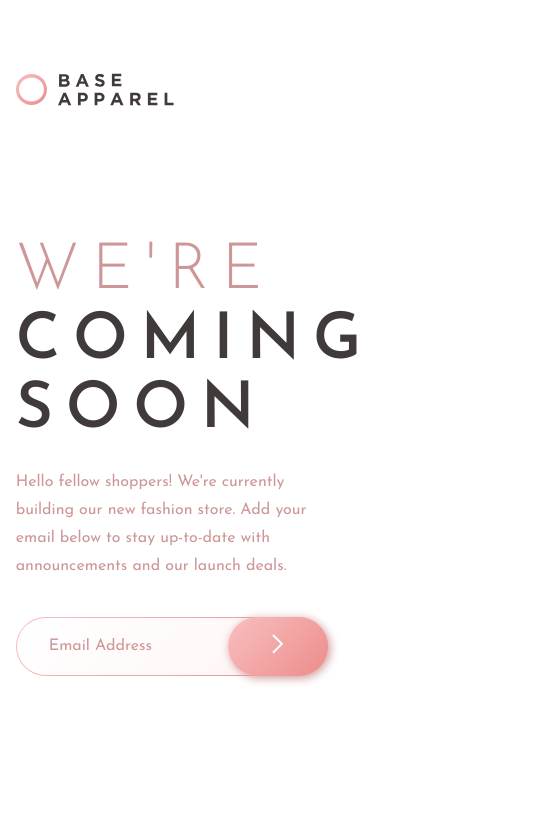
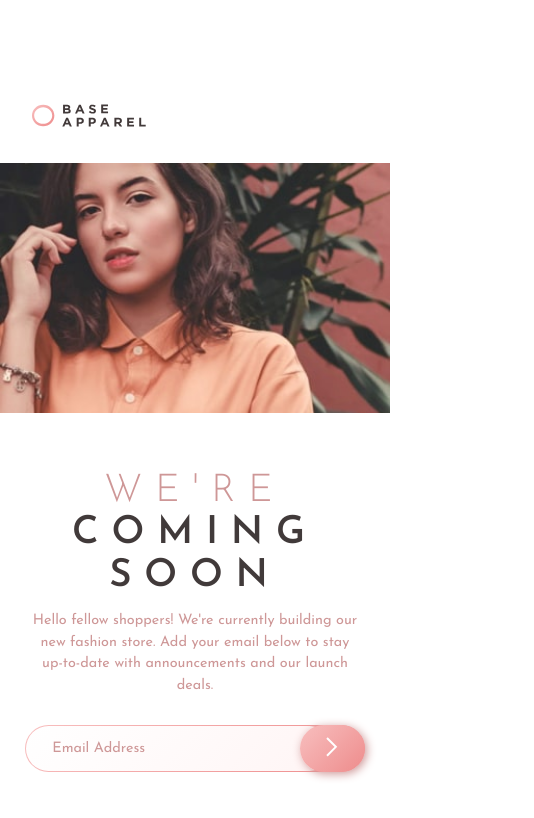
Before and after one commit to DuraBull/Base-Apparel-Coming-Soon, a plain HTML site: page index.html in a window 390 px wide. Shown: the whole page, 534 px wide, since content can reach past the window. Drawn offline with Linux system fonts and the light colour scheme.

Commit message:
mobile update

```diff
--- a/index.html
+++ b/index.html
@@ -15,6 +15,7 @@
           <div class="logo">
             <img src="images/logo.svg" alt="Base Apparel Logo" />
           </div>
+          <div class="hero-mobile"></div>
           <div class="title">
             <h1><span>We're</span> Coming Soon</h1>
           </div>
@@ -26,17 +27,15 @@
             </p>
           </div>
           <div class="form" name="form">
-              <input id="email" type="text" value="Email Address" name="email"/>
-              <button class="btn btn-submit" id="submit">
-                <img src="images/icon-arrow.svg" alt="" />
-              </button>
+            <input id="email" type="text" value="Email Address" name="email" />
+            <button class="btn btn-submit" id="submit">
+              <img src="images/icon-arrow.svg" alt="" />
+            </button>
             <div class="error inv">
-              <img src="images/icon-error.svg" alt="">
+              <img src="images/icon-error.svg" alt="" />
             </div>
             <div class="validation inv">
-              <p>
-                Please provide a valid email
-              </p>
+              <p>Please provide a valid email</p>
             </div>
           </div>
         </div>
--- a/js/validation.js
+++ b/js/validation.js
@@ -14,20 +14,8 @@ email.addEventListener("keyup", function(event) {
 });
 
 function validateEmail() {
-    if (checkAt()) {
-
-        if (emailLength() >= 2) {
-
-            if (validDomain()) {
-                emailValid = true;
-            }
-            else {
-                emailValid = false;
-            }
-        }
-        else {
-            emailValid = false;
-        }
+    if (checkAt() && (emailLength() >= 2) && validDomain()) {
+        emailValid = true;
     }
     else {
         emailValid = false;
--- a/sass/layout/_desktop.sass
+++ b/sass/layout/_desktop.sass
@@ -2,6 +2,7 @@
     display: grid
     grid-template-columns: 1.35fr 1fr
     max-width: 1440px
+    min-width: 350px
 
 .content
     display: flex
@@ -10,6 +11,17 @@
 
 .logo
     margin-bottom: 8em
+
+.hero
+    background: url("../images/hero-desktop.jpg") no-repeat
+    background-size: cover
+    min-width: 300px
+
+.hero-mobile
+    display: none
+    background: url("../images/hero-mobile.jpg") no-repeat
+    background-size: cover
+
 
 .title
     color: $dark-grayish-red
@@ -79,7 +91,3 @@
 
 .inv
     display: none
-
-.hero
-    background: url("../images/hero-desktop.jpg") no-repeat
-    background-size: cover
--- /dev/null
+++ b/sass/layout/_mobile.sass
@@ -0,0 +1,45 @@
+@media screen and (max-width: 60em)
+    body
+        display: block
+        height: 100%
+        text-align: center
+        margin: auto
+    .container
+        grid-template-columns: 1fr
+        padding: 0
+    .logo
+        text-align: left
+        margin: 2em
+        img
+            width: 35%
+    .content
+        padding: 0
+    .hero
+        display: none
+    .hero-mobile
+        display: flex
+        height: 250px
+    .title
+        font-size: 1.2em
+        line-height: 2.2em
+        margin-top: 3em
+    .description
+        margin: auto
+        padding: 0 2em 2em
+        width: 100%
+        font-size: .9em
+        line-height: 1.5em
+    .form
+        margin: auto
+        height: 47px
+        input
+            font-size: .9em
+            height: 45px
+            padding: .2em 5.2em .2em 1.8em
+    .btn
+        &-submit
+            width: 65px
+            height: 47px
+
+    .error
+        right: 5em
--- a/sass/main.sass
+++ b/sass/main.sass
@@ -22,3 +22,4 @@
 
 
 // 6. Mobile
+@import layout/mobile
```
Also changed, not shown: css/main.css, 1 other file.
